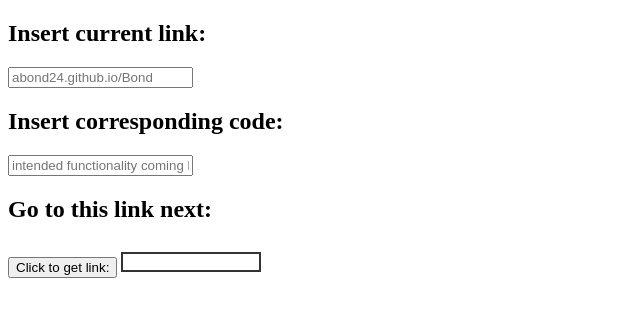
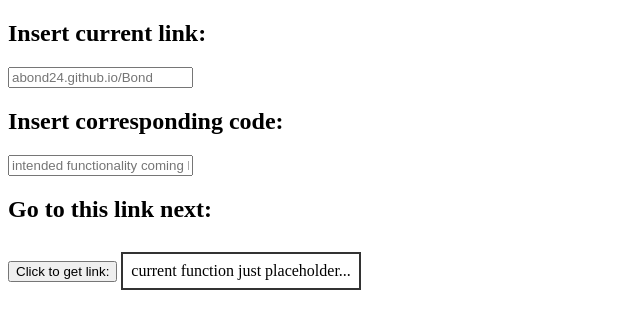
Before and after one commit to aBond24/Bond, a plain HTML site: page docs/index.html in a window 1280 px wide. Shown: the whole page, without its empty margins (0-640 px from the left). Drawn offline with Linux system fonts and the light colour scheme.

Commit message:
Update index.html

```diff
--- a/docs/index.html
+++ b/docs/index.html
@@ -11,8 +11,8 @@
     <input type="text" id="code" placeholder="intended functionality coming later...">
     <h2>Go to this link next:</h2>
     <button onclick="myFunction()">Click to get link:</button>
-    <div id="next" style="margin-top:10px; padding:8px; border: 2px solid #333; display:inline-block; min-width:120px;" textContent = "current function just placeholder...">
-      <!-- Next link will be shown here -->
+    <div id="next" style="margin-top:10px; padding:8px; border: 2px solid #333; display:inline-block; min-width:120px;">
+      <!-- Next link will be shown here -->current function just placeholder...
     </div>
     <script>
       function myFunction() {
```
